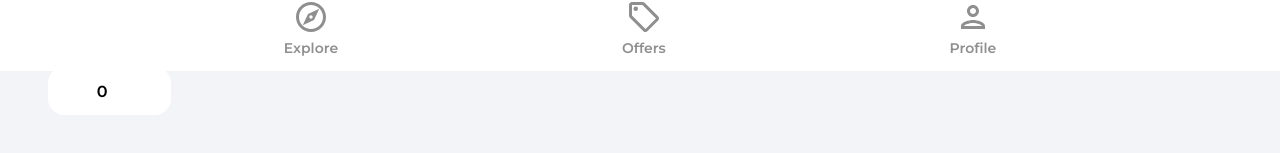
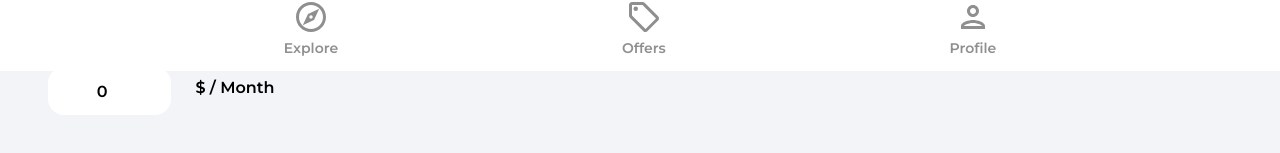
Before and after one commit to nameelza/house-marketplace, a React (Create React App) app: page /create-listing in a window 1280 px wide. Shown: the part 729-882 px from the top of the page. Built offline with nearby package versions, Linux system fonts and the light colour scheme; no server answers; sample sign-in values are in the browser's storage.

Commit message:
Update CreateListing.jsx

```diff
--- a/src/components/CreateListing.jsx
+++ b/src/components/CreateListing.jsx
@@ -227,6 +227,7 @@ function CreateListing() {
               max="75000000"
               required
             />
+            {type === "rent" && <p className="formPriceText">$ / Month</p>}
           </div>
         </form>
       </main>
```
